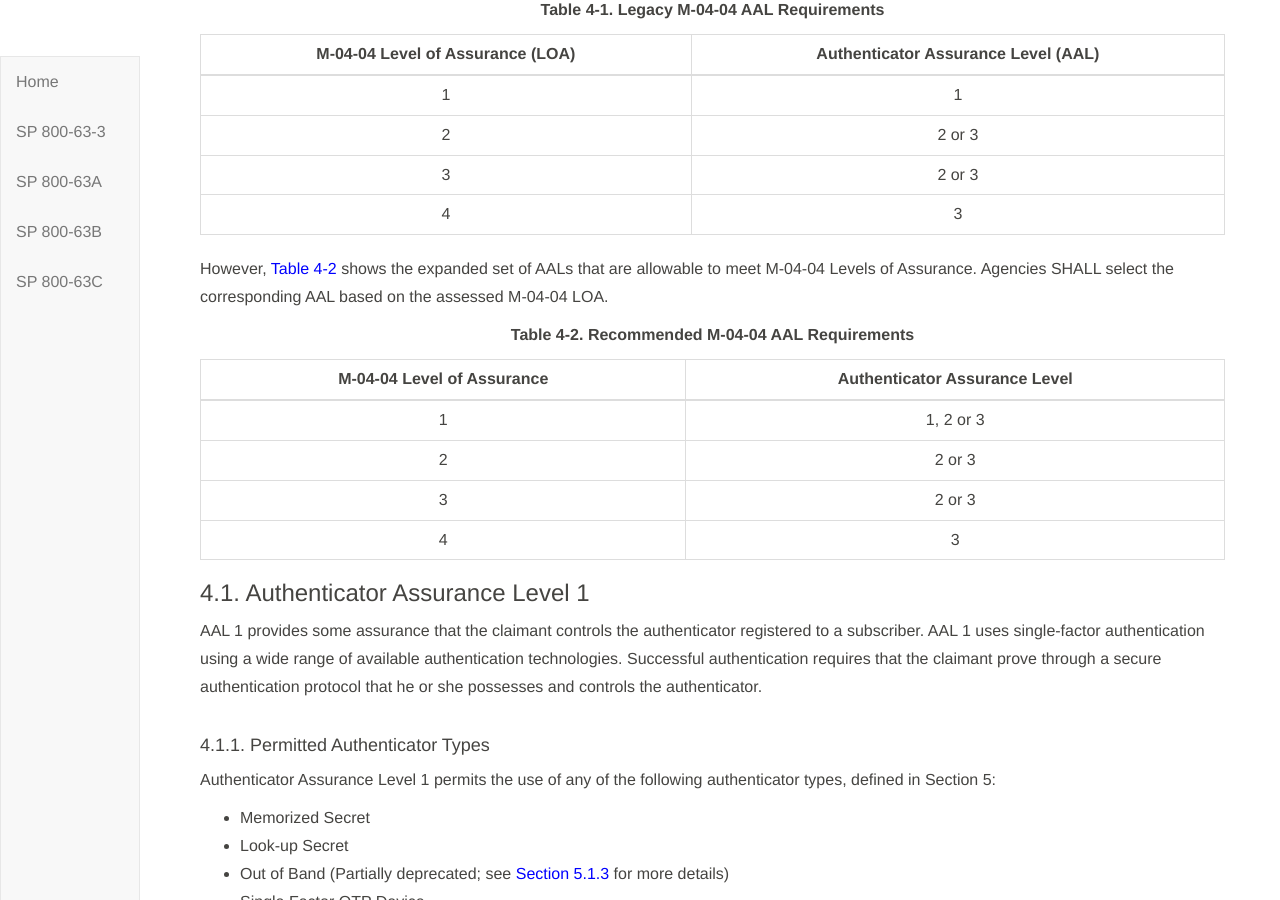
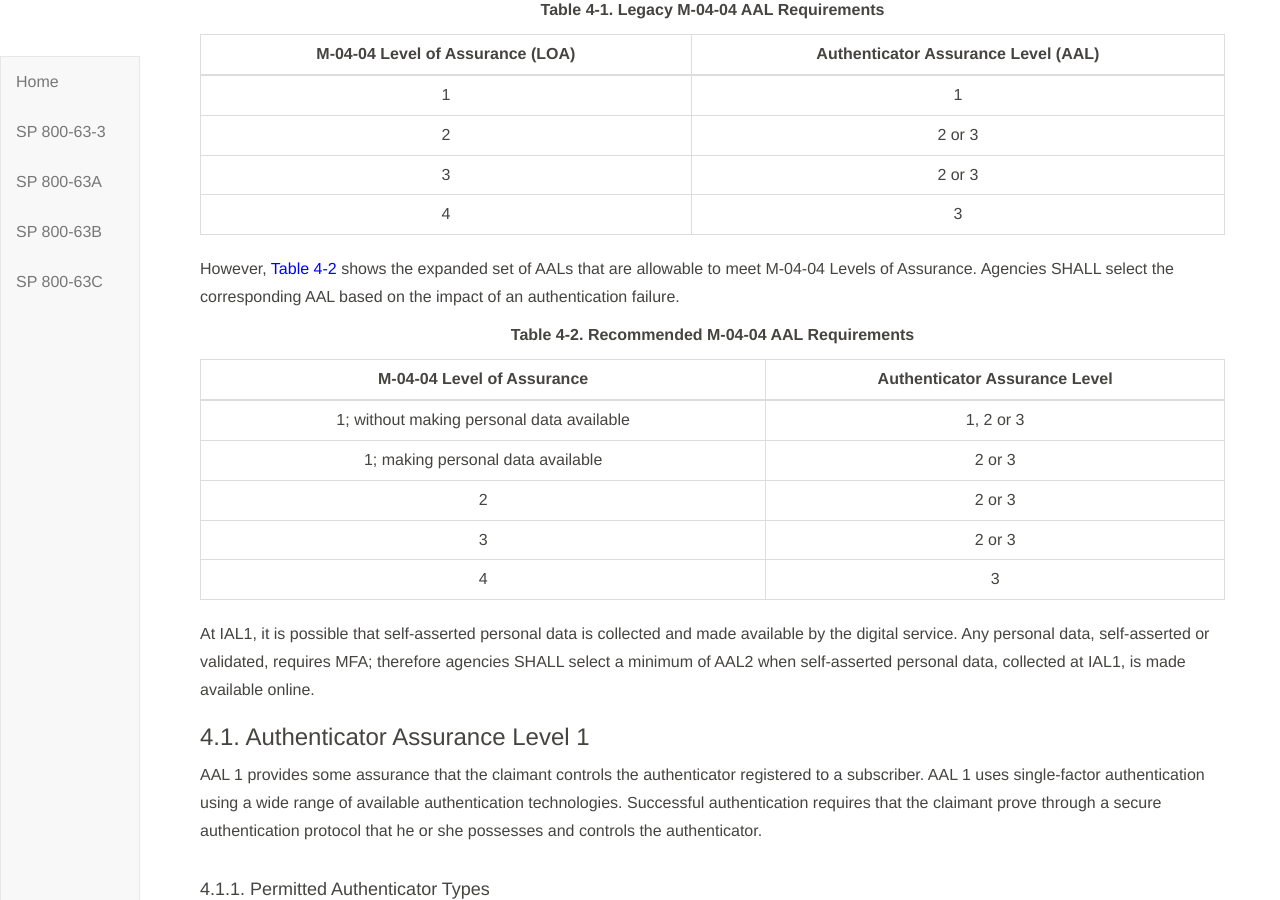
Before and after one commit to usnistgov/800-63-3, a Jekyll site: the page built from sp800-63b/sec4_aal.md, in a window 1280 px wide and 900 px high, scrolled down 359 px. Built offline with Jekyll 4.4.1, drawn with Linux system fonts in a browser that asks for light colours; our own code applies the rules of GitHub Pages for plain Markdown files.

Commit message:
Fix wordiness of -3 and make sure normative requirements in -A and -B exist that align with the information provided in -3.

```diff
--- a/sp800-63b/sec4_aal.md
+++ b/sp800-63b/sec4_aal.md
@@ -26,7 +26,7 @@
 | 3 |  2 or 3 |
 | 4 |  3 |
 
-However, [Table 4-2](#63bSec4-Table2) shows the expanded set of AALs that are allowable to meet M-04-04 Levels of Assurance. Agencies SHALL select the corresponding AAL based on the assessed M-04-04 LOA.
+However, [Table 4-2](#63bSec4-Table2) shows the expanded set of AALs that are allowable to meet M-04-04 Levels of Assurance. Agencies SHALL select the corresponding AAL based on the impact of an authentication failure.
 
 <a name="63bSec4-Table2"></a>
 
@@ -38,11 +38,13 @@ However, [Table 4-2](#63bSec4-Table2) shows the expanded set of AALs that are al
 
 | M-04-04 Level of Assurance | Authenticator Assurance Level
 |:------------------:|:-----------------------------:
-| 1 | 1, 2 or 3
+| 1; without making personal data available | 1, 2 or 3
+| 1; making personal data available | 2 or 3
 | 2 | 2 or 3
 | 3 | 2 or 3
 | 4 | 3
 
+At IAL1, it is possible that self-asserted personal data is collected and made available by the digital service.  Any personal data, self-asserted or validated, requires MFA; therefore agencies SHALL select a minimum of AAL2 when self-asserted personal data, collected at IAL1, is made available online.
 
 ### 4.1. Authenticator Assurance Level 1
 
```
Also changed, not shown: sp800-63-3/sec5_xAL.md (+1 -1 lines), sp800-63a/sec4_ial.md (+1 -1 lines).
